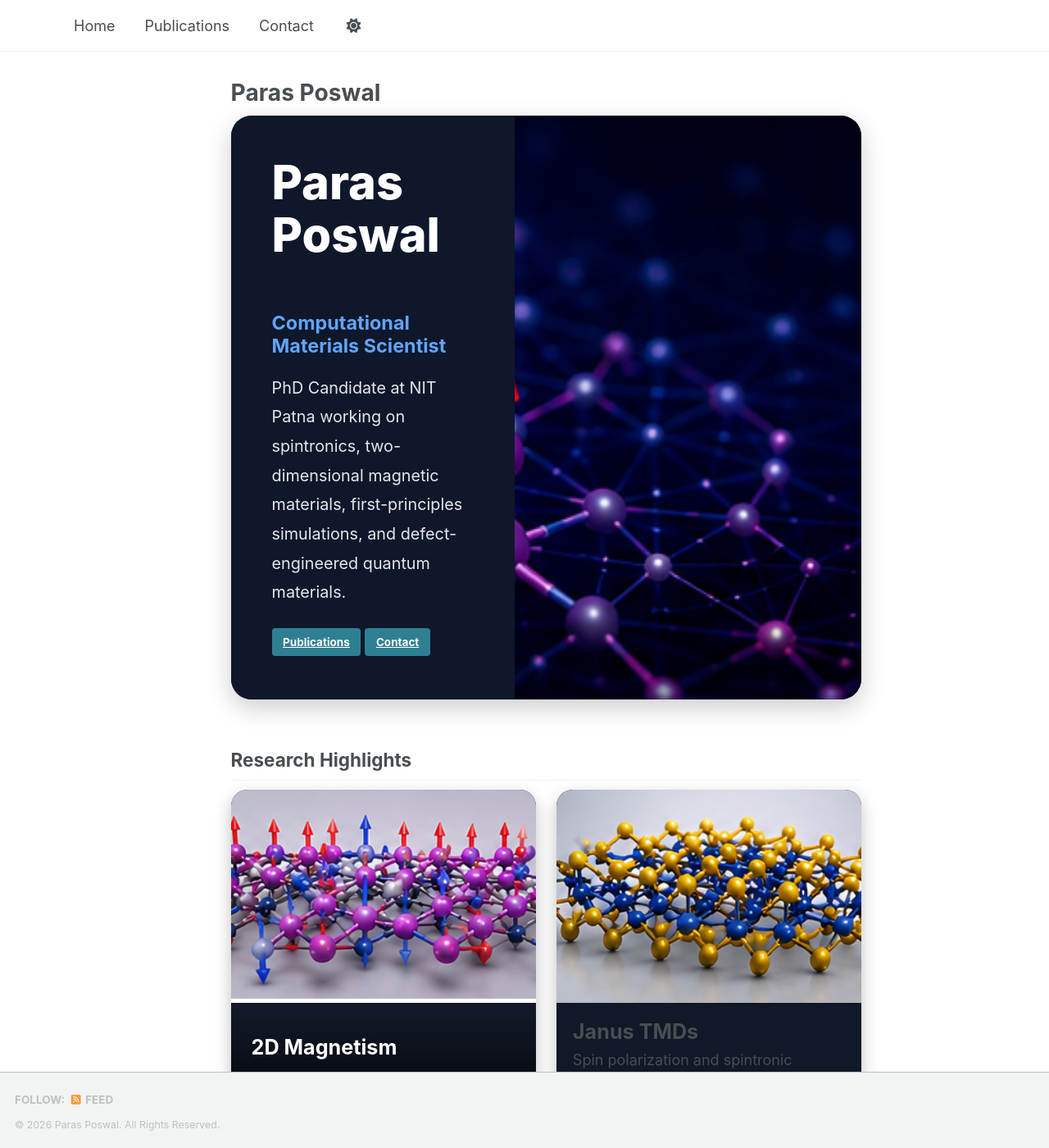
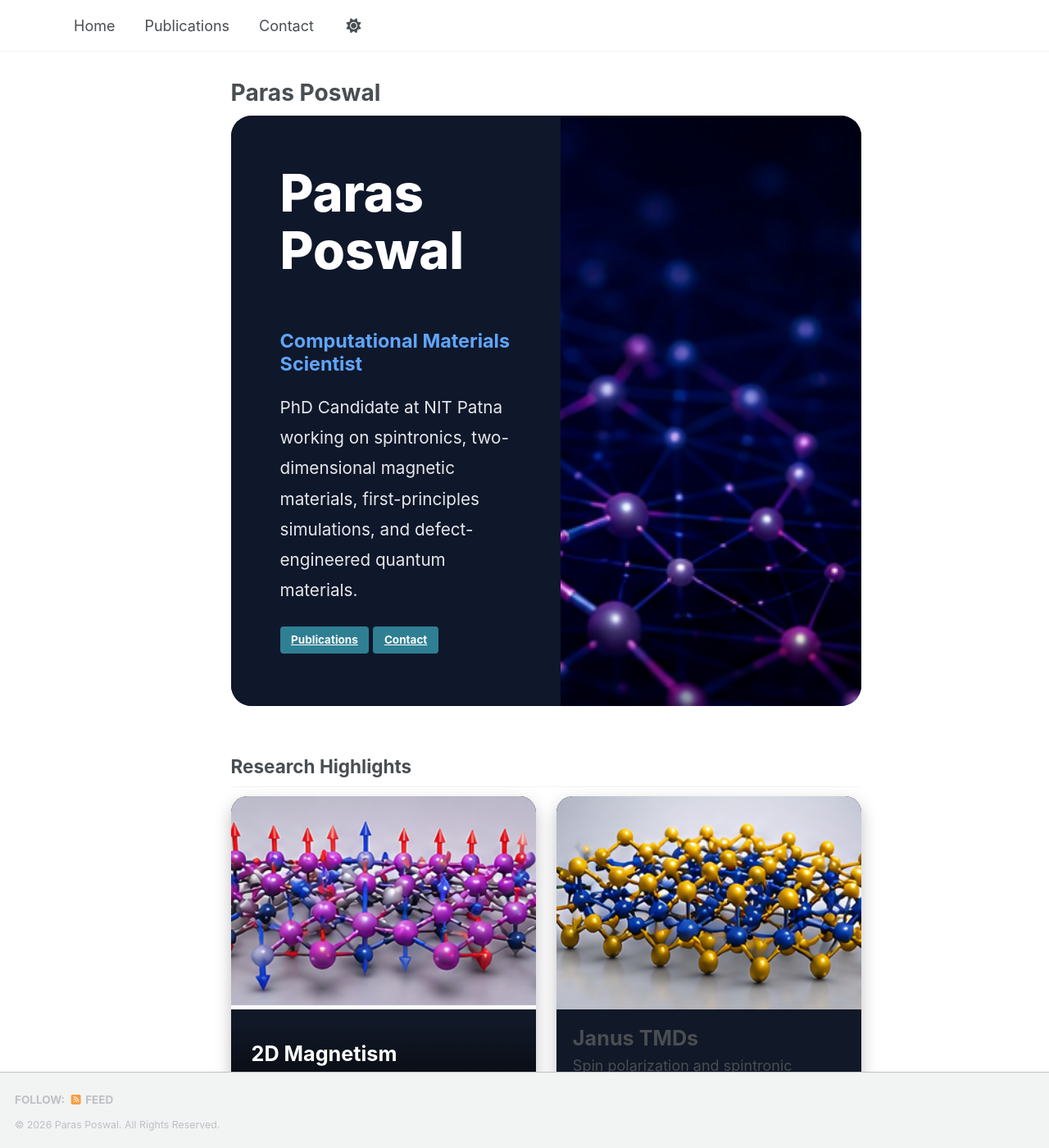
Before and after one commit to poswalparas/poswalparas.github.io, a Jekyll site: the page built from _pages/about.md, in a window 1280 px wide and 1400 px high. Shown: the whole window at 82% size. Built offline with Jekyll 4.4.1, drawn with Linux system fonts in a browser that asks for light colours; a script bundle is joined from its source files by our own code; library files that are not in the unit come from our copies.

Commit message:
Update main.scss

```diff
--- a/assets/css/main.scss
+++ b/assets/css/main.scss
@@ -42,17 +42,6 @@
     "vendor/font-awesome/brands"
 ;
 .hero-banner{
-display:grid;
-grid-template-columns:42% 58%;
-background:#0f172a;
-border-radius:25px;
-overflow:hidden;
-margin-bottom:60px;
-box-shadow:0 10px 30px rgba(0,0,0,.2);
-min-height:520px;
-}
-
-.hero-banner{
 display:flex;
 align-items:stretch;
 background:#0f172a;
@@ -63,8 +52,8 @@ min-height:500px;
 }
 
 .hero-content{
-width:45%;
-padding:50px;
+flex:1;
+padding:60px;
 display:flex;
 flex-direction:column;
 justify-content:center;
@@ -72,7 +61,7 @@ background:#0f172a;
 }
 
 .hero-image{
-width:55%;
+flex:1.3;
 }
 
 .hero-image img{
@@ -83,12 +72,11 @@ display:block;
 }
 
 .hero-content h1{
-font-size:3.2rem;
+font-size:3.5rem;
 font-weight:800;
 line-height:1.1;
 color:white;
 margin-bottom:15px;
-text-transform:none;
 }
 
 .hero-content h3{
@@ -98,14 +86,32 @@ margin-bottom:20px;
 }
 
 .hero-content p{
-font-size:1.1rem;
+font-size:1.15rem;
 line-height:1.8;
 color:#e5e7eb;
 margin-bottom:25px;
-max-width:none;
 }
 
+/* Mobile */
+@media (max-width: 900px){
 
+.hero-banner{
+flex-direction:column;
+}
+
+.hero-content{
+padding:35px;
+}
+
+.hero-image{
+height:300px;
+}
+
+.hero-content h1{
+font-size:2.5rem;
+}
+
+}
 .research-grid{
 display:grid;
 grid-template-columns:repeat(2,1fr);
```
